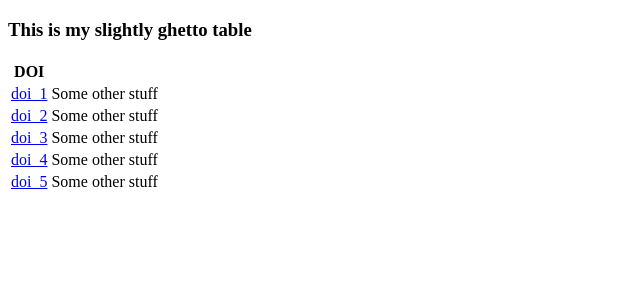
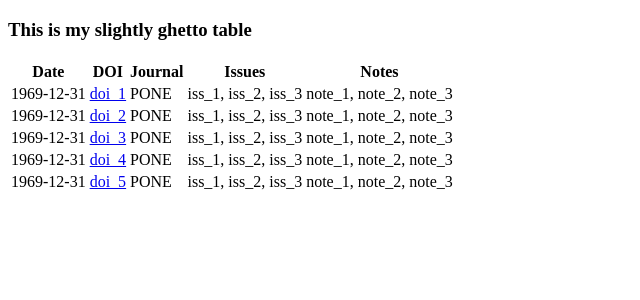
Before and after one commit to PLOS-Web/AI, a Django app: page /grid in a window 1280 px wide. Shown: the part 102-402 px from the top of the page, without its empty margins (0-640 px from the left). Run offline with Django 3.2, Linux system fonts and the light colour scheme; data comes from the database, SQL or seed files in the repository.

Commit message:
Adds more stuff to Grid template

```diff
--- a/articleflow/templates/articleflow/grid.html
+++ b/articleflow/templates/articleflow/grid.html
@@ -5,12 +5,19 @@
 
 <table>
   <tr>
+    <th>Date</th>
     <th>DOI</th>
+    <th>Journal</th>
+    <th>Issues</th>
+    <th>Notes</th>
   </tr>
   {% for article in articles %}
   <tr>
+    <td>1969-12-31</td>
     <td><a href="/detail/{{article.doi}}">{{ article.doi }}</a></td>
-    <td>Some other stuff</td>
+    <td>PONE</td>
+    <td>iss_1, iss_2, iss_3</td>
+    <td>note_1, note_2, note_3</td>
   </tr>
   {% endfor %}
 </table>
```
